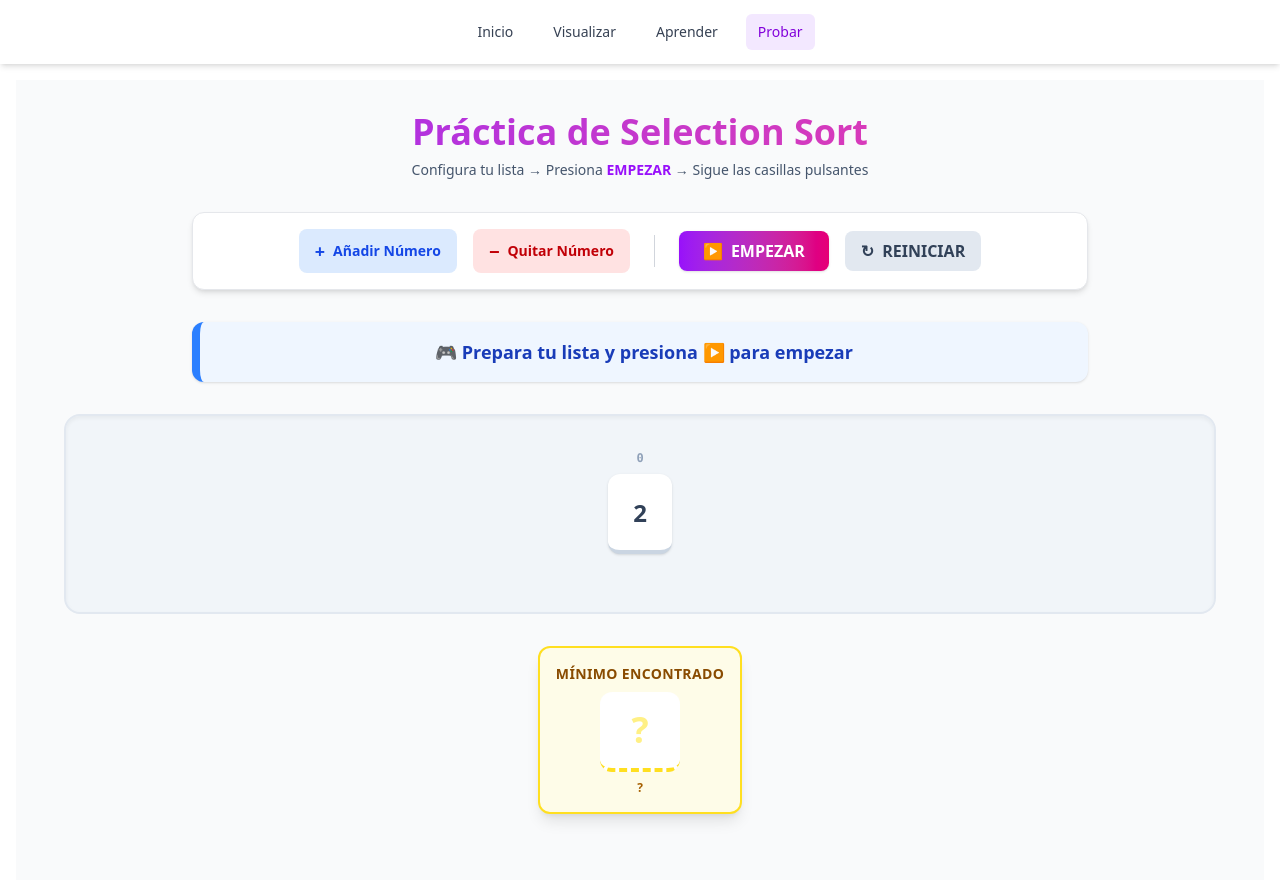
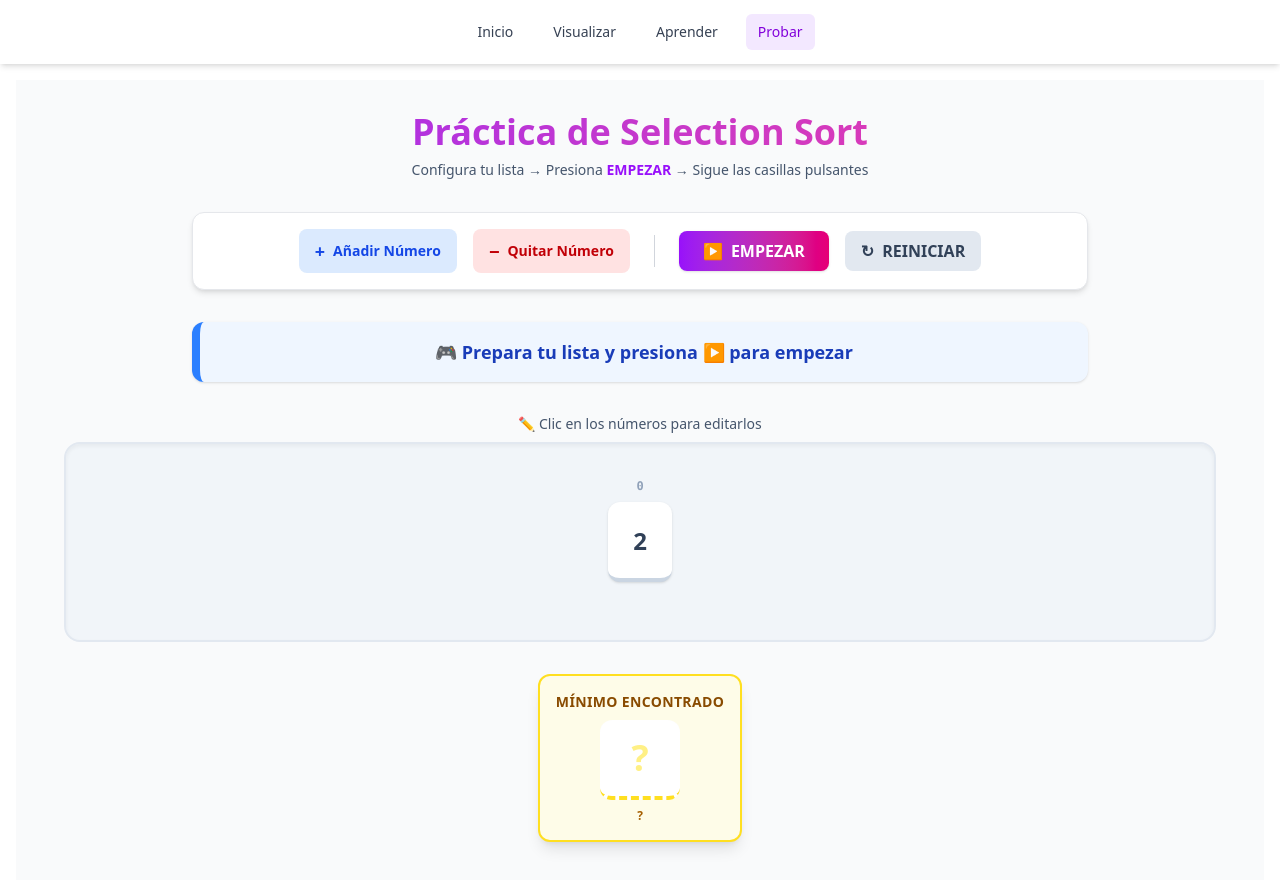
Before and after one commit to helvetios16/sortLearn, a Vue app: page /test in a window 1280 px wide. Both pictures are taken after a click on the button "Añadir un número aleatorio a la lista". Shown: the top 892 px of the page. Built offline with nearby package versions, Linux system fonts and the light colour scheme.

Commit message:
feat(SelectionSortPractice): add hint for editing numbers before practice starts
Add a hint message to inform users they can click on numbers to edit them before starting the practice session

```diff
--- a/src/views/SelectionSortPractice.vue
+++ b/src/views/SelectionSortPractice.vue
@@ -508,6 +508,14 @@ function handleDragEnd() {
       <div class="flex flex-col lg:flex-row gap-8 max-w-6xl mx-auto items-start">
         <!-- Área Principal: Array y Mínimo -->
         <div class="flex-1 w-full flex flex-col gap-8">
+          <!-- Hint para editar valores -->
+          <p
+            v-if="!isPracticeStarted && numbers.length > 0"
+            class="text-center text-sm text-slate-600 -mb-6"
+          >
+            ✏️ Clic en los números para editarlos
+          </p>
+
           <!-- Array Visual -->
           <div
             class="bg-slate-100 border-2 border-slate-200 rounded-2xl p-6 shadow-inner min-h-[200px] flex items-center justify-center"
```
